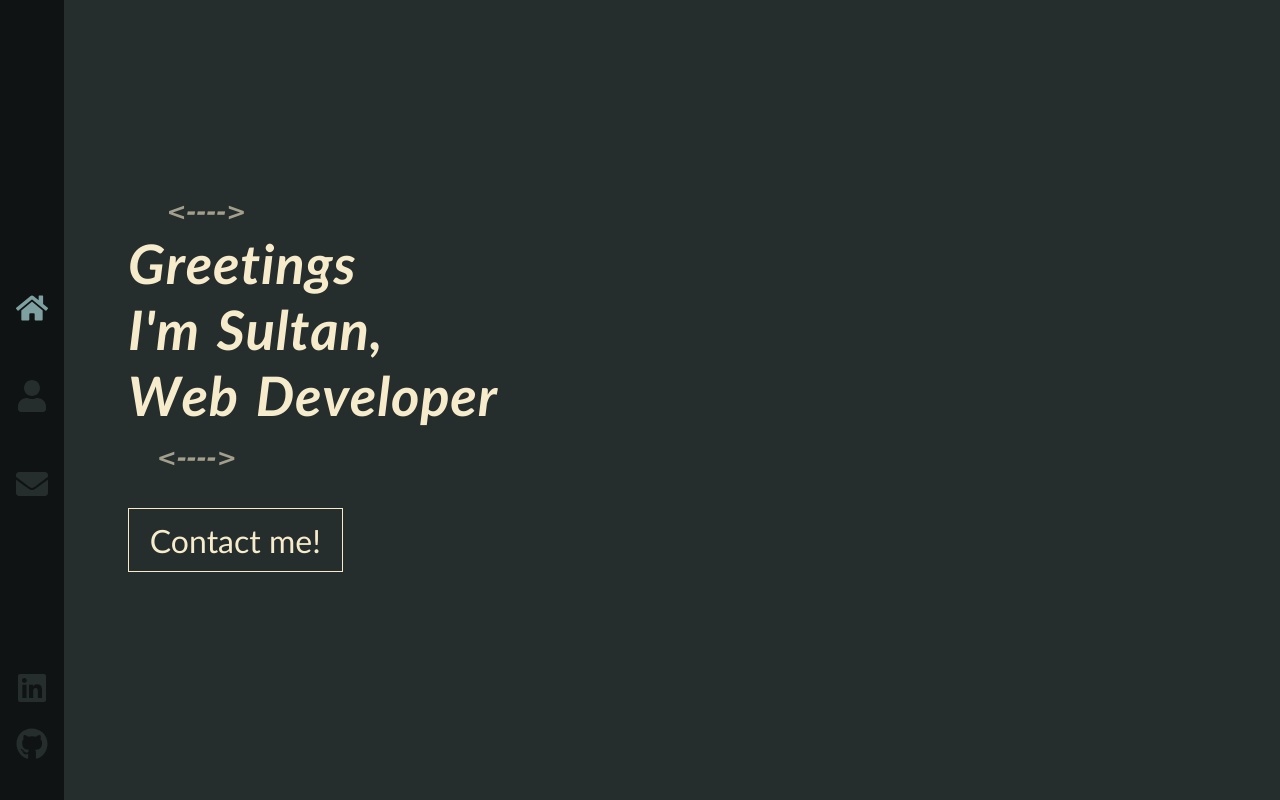
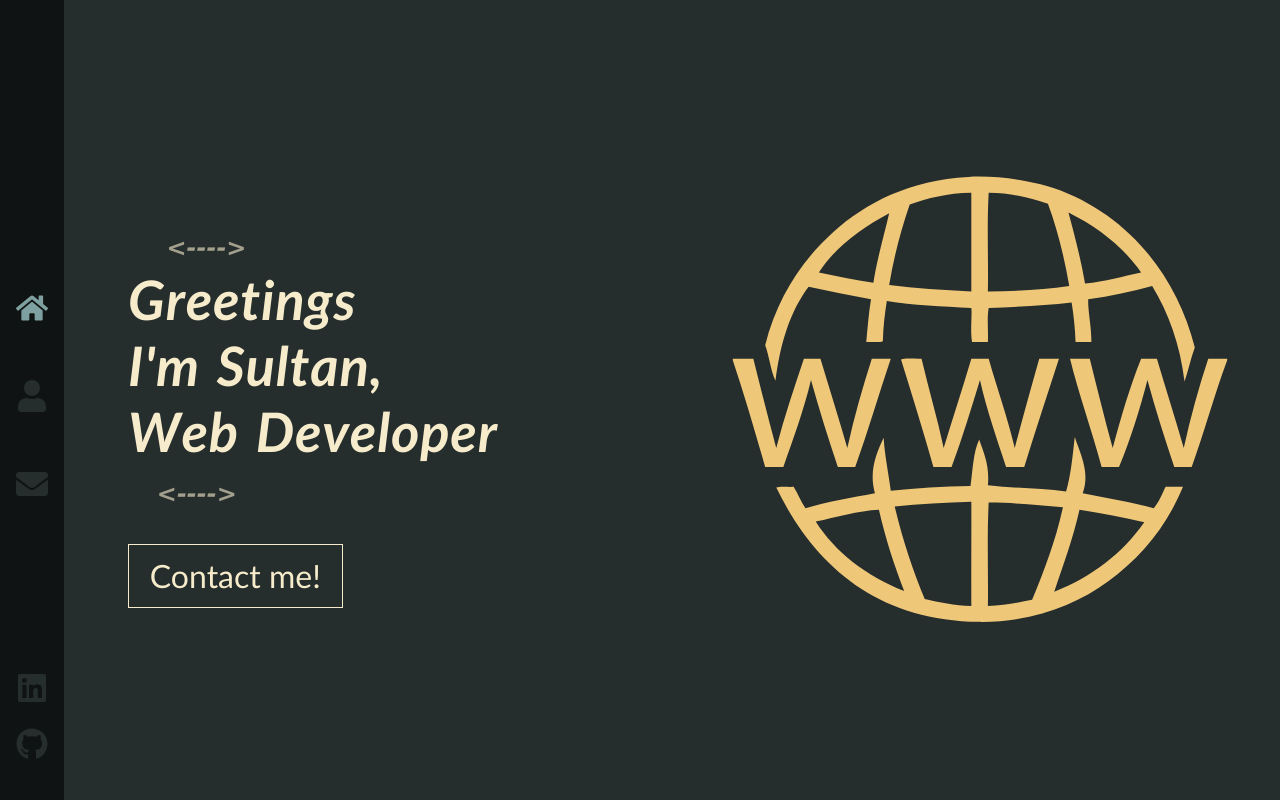
Before and after one commit to memp4/business-card, a React (Create React App) app: page / in a window 1280 px wide. Built offline with nearby package versions, Linux system fonts and the light colour scheme.

Commit message:
-Added animated svg in main page

```diff
--- /dev/null
+++ b/src/components/AnimatedSvg/index.jsx
@@ -0,0 +1,88 @@
+import React from 'react';
+import { motion } from 'framer-motion';
+
+const AnimatedSvg = () => {
+    const upDownAnim = (start, indent) => ({
+        y: [start, indent],
+        transition: {
+            duration: 3,
+            repeat: Infinity,
+            repeatType: "reverse"
+        }
+    });
+
+    const svgStyle = {
+        width: 600,
+        height: 600,
+        fill: "#efc779"
+    };
+
+    return (
+        <div>
+            <svg xmlns="http://www.w3.org/2000/svg" viewBox="0 0 500 500" style={svgStyle}>
+                <motion.path
+                    animate={() => upDownAnim(0, -35)}
+                    fillRule="evenodd"
+                    clipRule="evenodd"
+                    d="M420.46,237.495c-3.909-31.63-13.532-57.547-26.984-79.636
+	c-16.941,4.558-34.426,8.572-53.31,11.188c-0.292,10.414,2.817,23.047,2.633,35.54c-4.388,0-8.775,0-13.163,0
+	c-0.41-11.656-1.604-22.528-3.291-32.907c-21.893,2.677-45.61,3.53-69.105,4.607c-1.533,8.119-0.221,19.084-0.658,28.3
+	c-4.388,0-8.775,0-13.163,0c-1.704-8.287,0.083-22.883-0.658-28.3c-23.793-1.655-48.653-2.244-70.421-5.923
+	c-1.667,10.618-2.995,21.576-3.291,33.565c-3.395,1.431-9.357,0.296-13.821,0.658c1.125-12.038,2.102-24.224,3.949-35.54
+	c-17.361-3.48-34.856-6.827-51.994-10.53c-15.291,20.03-23.635,47.006-27.642,78.319c-3.984-8.74-5.125-20.323-8.556-29.616
+	c9.734-38.492,29.553-69.683,56.601-94.115c27.856-25.163,64.087-43.26,112.543-46.07c23.045-1.336,52.051,2.712,71.08,9.214
+	c59.453,20.316,102.013,70.423,117.808,132.946C425.631,218.096,423.64,228.389,420.46,237.495z M191.425,90.07
+	c-7.22,20.861-13.103,43.059-17.112,67.131c21.785,2.787,44.772,4.37,68.447,5.265c0-27.423,0-54.845,0-82.268
+	C222.566,80.406,206.513,84.756,191.425,90.07z M257.239,80.198c-1.535,26.107-0.22,55.064-0.658,82.268
+	c24.116-0.016,46.63-1.635,67.79-4.607c-4.269-24.471-9.948-47.53-17.771-68.447C291.865,84.623,276.662,80.301,257.239,80.198z
+	 M337.533,155.885c16.91-1.738,31.376-5.919,46.729-9.214c-15.093-21.763-35.98-37.732-60.549-50.019
+	C328.847,115.869,333.955,135.112,337.533,155.885z M115.738,146.671c14.863,3.126,29.761,6.218,45.413,8.556
+	c3.084-20.171,9.271-40.748,13.163-57.917C151.134,109.674,128.605,126.188,115.738,146.671z" id="path-0"></motion.path>
+                <path
+                    fillRule="evenodd"
+                    clipRule="evenodd"
+                    d="M44,216.435c5.704,0,11.408,0,17.112,0c6.212,24.939,12.48,49.824,19.086,74.37
+	c6.682-25.787,14.857-50.08,23.035-74.37c4.607,0,9.214,0,13.821,0c7.43,24.819,15.188,49.31,22.377,74.37
+	c5.699-25.892,12.728-50.454,20.403-74.37c5.265,0,10.53,0,15.795,0c-10.023,29.904-19.041,60.814-29.617,90.166
+	c-4.826,0-9.653,0-14.479,0c-7.941-23.649-15.554-47.629-22.377-72.396c-6.118,25.693-14.757,48.864-23.035,72.396
+	c-5.046,0-10.092,0-15.138,0c-8.656-29.955-17.346-59.876-26.984-88.85C44,217.312,44,216.873,44,216.435z" id="path-1"></path>
+                <path
+                    fillRule="evenodd"
+                    clipRule="evenodd"
+                    d="M184.186,217.093c4.394-1.53,11.623-0.224,17.112-0.658
+	c5.824,25.108,13.052,48.813,18.428,74.37c7.549-24.92,15.615-49.322,23.035-74.37c4.827,0,9.653,0,14.479,0
+	c7.095,24.936,15.619,48.441,21.719,74.37c6.521-25.069,13.507-49.675,20.403-74.37c5.484,0,10.969,0,16.453,0
+	c-9.723,29.985-19.623,59.793-28.958,90.166c-5.046,0-10.092,0-15.138,0c-7.68-23.691-16.053-46.69-21.719-72.396
+	c-7.492,24.538-14.996,49.063-23.693,72.396c-5.046,0-10.091,0-15.137,0C202.539,276.4,193.477,246.632,184.186,217.093z" id="path-2"></path>
+                <path
+                    fillRule="evenodd"
+                    clipRule="evenodd"
+                    d="M456,216.435c0,0.438,0,0.877,0,1.316c-10.735,28.754-19.04,59.937-29.616,88.85
+	c-4.827,0-9.653,0-14.479,0c-8.014-23.577-15.549-47.634-22.377-72.396c-6.619,25.411-14.188,49.873-23.693,72.396
+	c-4.826,0-9.653,0-14.479,0c-8.125-30.267-19.172-61.122-26.326-90.166c5.485,0,10.97,0,16.454,0
+	c6.181,24.971,12.372,49.933,19.086,74.37c6.997-25.691,14.274-51.102,23.693-74.37c4.388,0,8.775,0,13.163,0
+	c7.327,24.922,15.148,49.35,22.377,74.37c5.617-25.974,12.592-50.59,20.402-74.37C445.47,216.435,450.734,216.435,456,216.435z" id="path-3"></path>
+                <motion.path
+                    animate={() => upDownAnim(0, 35)}
+                    fillRule="evenodd"
+                    clipRule="evenodd"
+                    d="M328.978,279.616c4.89,14.745,12.864,29.527,6.582,46.729
+	c19.578,4.334,40.781,7.044,59.232,12.505c4.408-4.806,6.808-11.62,9.872-17.77c4.827,0,9.653,0,14.479,0
+	c-13.552,32.996-34.817,58.628-62.523,78.978c-26.819,19.698-63.768,34.021-107.278,33.565
+	c-87.897-0.92-138.762-49.659-169.144-111.885c3.518-1.527,9.866-0.226,14.479-0.658c3.569,5.646,5.985,12.442,9.872,17.77
+	c18.042-5.432,38.092-8.855,57.917-12.505c-5.141-17.823,0.955-32.784,7.24-46.07c0.985,15.688,4.084,29.263,5.923,44.097
+	c21.39-2.085,43.161-3.787,66.473-3.949c1.884-13.474,2.239-28.475,7.24-38.831c3.809,11.329,8.782,21.493,7.239,38.173
+	c20.88,2.594,44.733,2.215,65.157,5.265C325.765,311.505,327.172,295.362,328.978,279.616z M178.92,337.533
+	c6.588,27.417,14.967,53.042,25.01,77.004c12.175,2.742,24.532,5.303,38.831,5.923c-0.088-28.07,0.123-65.224,0-86.875
+	C220.911,334.332,199.234,335.251,178.92,337.533z M257.239,334.243c-1.535,27.423-0.219,57.697-0.658,86.217
+	c13.533-0.507,25.204-2.878,36.856-5.265c10.026-24.198,19.535-48.913,25.668-77.004
+	C298.801,336.558,279.195,334.225,257.239,334.243z M165.757,340.166c-17.434,0.787-35.736,6.376-52.652,9.872
+	c15.926,25.321,42.444,45.745,73.712,57.917C178.597,386.56,171.248,364.292,165.757,340.166z M332.927,340.166
+	c-5.496,24.34-13.604,46.069-21.061,68.447c31.727-12.589,56.719-31.911,75.028-57.917
+	C369.689,346.402,351.426,343.166,332.927,340.166z" id="path-4"></motion.path>
+            </svg>
+        </div>
+    );
+};
+
+export default AnimatedSvg;
--- a/src/components/Main/index.jsx
+++ b/src/components/Main/index.jsx
@@ -1,17 +1,20 @@
 import React from 'react';
 import './index.scss';
+
 import TextBlock from '../TextBlock';
 import Line from '../Line';
 import Button from '../Button';
 import { Link } from 'react-router-dom';
+import AnimatedSvg from '../AnimatedSvg';
 
 const Main = () => {
     return (
-        <div className="main">
+        <div className="main main-flex">
+            <div>
                 <TextBlock style={{ paddingTop: '20%' }}>
                     <Line lettersArr={"Greetings".split('')} />
                     <Line lettersArr={"I'm Sultan,".split('')} />
-                <Line lettersArr={"Web Developer".split('')}/>
+                    <Line lettersArr={"Web Developer".split('')} />
                 </TextBlock>
                 <Link to="/contact">
                     <Button color={"#f6ebcb"} hoverColor={"#252d2d"}>
@@ -19,6 +22,8 @@ const Main = () => {
                     </Button>
                 </Link>
             </div>
+            <AnimatedSvg />
+        </div>
     );
 };
 
--- a/src/components/Main/index.scss
+++ b/src/components/Main/index.scss
@@ -6,5 +6,11 @@
     z-index: -9;
     padding-left: 8rem;
     background-color: $light-dark-color;
-    font-family:'Trebuchet MS', 'Lucida Sans Unicode', 'Lucida Grande', 'Lucida Sans', Arial, sans-serif;
+    font-family: 'Trebuchet MS', 'Lucida Sans Unicode', 'Lucida Grande', 'Lucida Sans', Arial, sans-serif;
+
+    &-flex {
+        display: flex;
+        align-items: center;
+        justify-content: space-between;
+    }
 }
```
Also changed, not shown: src/components/AnimatedSvg/index.scss (added), 1 other file (tests, documents, lock files or other folders). Lines whose indentation alone changed are shown as unchanged.
